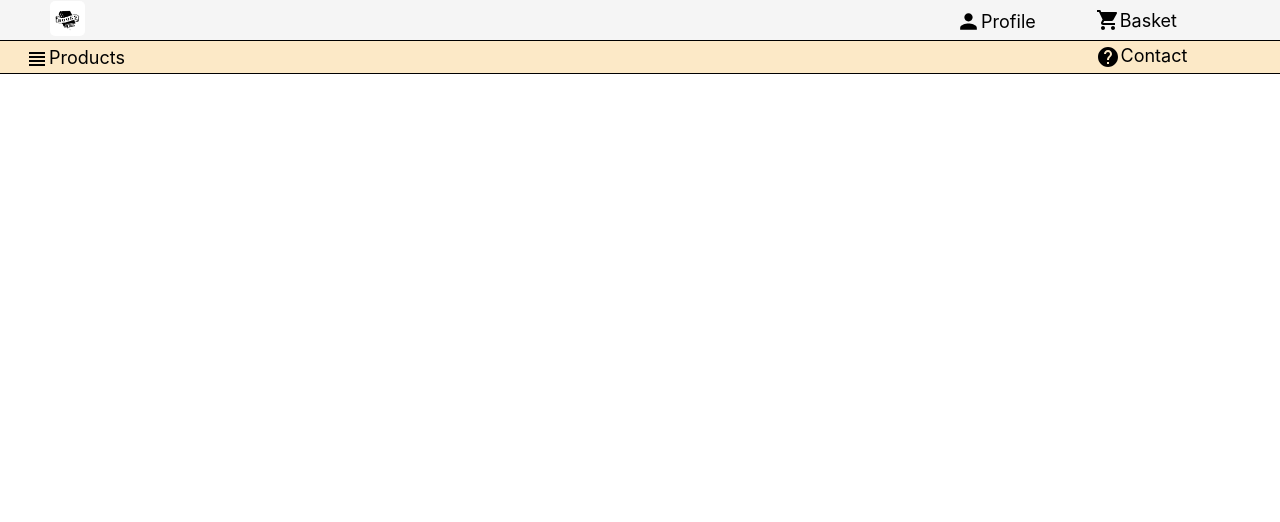
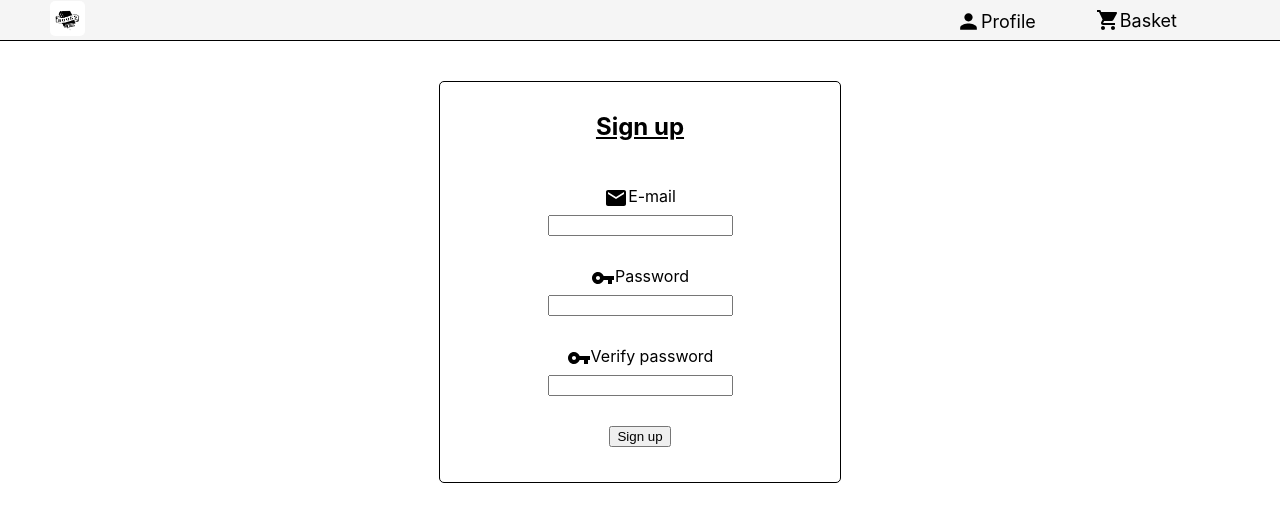
Before and after one commit to DeeaMG/Online-Library-React, a React (Create React App) app: page /sign-up in a window 1280 px wide. Shown: the top 522 px of the page. Built offline with nearby package versions, Linux system fonts and the light colour scheme.

Commit message:
Updated Sign Up method
- Can't add multiple users with same email in db,
- After creating the user, redirects to Log In page.

```diff
--- a/src/App.js
+++ b/src/App.js
@@ -6,7 +6,7 @@ import SignUp from "./LogIn-SignUp/Sign-up";
 import Home from "./Home/Home";
 import CosCumparaturi from "./Cos-Cumparaturi/Cos-Cumparaturi";
 import Contact from "./Contact/Contact";
-import {HashRouter, Route} from "react-router-dom";
+import {BrowserRouter as Router, Route} from "react-router-dom";
 
 
 class App extends Component
@@ -14,7 +14,7 @@ class App extends Component
 	render()
 	{
 		return (
-			<HashRouter>
+			<Router forceRefresh={true}>
 				<div className="app">
 					<NavbarFrst/>
 					<div className={'pages'}>
@@ -25,7 +25,7 @@ class App extends Component
 						<Route path={'/contact'} component={Contact}/>
 					</div>
 				</div>
-			</HashRouter>
+			</Router>
 		);
 	}
 }
--- a/src/LogIn-SignUp/Cont.js
+++ b/src/LogIn-SignUp/Cont.js
@@ -1,5 +1,5 @@
 import React, { Component } from "react";
-import {HashRouter, Route} from "react-router-dom";
+import {BrowserRouter as Router, Route} from "react-router-dom";
 import LogIn from "./Log-In";
 import SignUp from "./Sign-Up";
 
@@ -9,12 +9,12 @@ class Cont extends Component
 	render()
 	{
 		return (
-			<HashRouter>
+			<Router forceRefresh={true}>
 				<div className={'cont'}>
 					<Route path={'/log-in'} component={LogIn}/>
 					<Route path={'/sign-up'} component={SignUp}/>
 				</div>
-			</HashRouter>
+			</Router>
 		);
 	}
 }
--- a/src/LogIn-SignUp/Log-In.js
+++ b/src/LogIn-SignUp/Log-In.js
@@ -2,27 +2,66 @@ import React, { Component } from "react";
 import "./Log-In.scss";
 import EmailIcon from '@material-ui/icons/Email';
 import VpnKeyIcon from '@material-ui/icons/VpnKey';
+import axios from 'axios';
 // import {HashRouter, NavLink, Route} from "react-router-dom";
 
 
 class LogIn extends Component
 {
+	constructor(props)
+	{
+		super(props);
+
+		this.state = {
+			email: '',
+			pass: '',
+		}
+	}
+
+	getEmail = (event) => {
+		this.setState({
+			email: event.target.value
+		  });
+	}
+
+	getPass = (event) => {
+		this.setState({
+			pass: event.target.value
+		  });
+	}
+
+	onSubmit = () => {
+		axios.get('http://localhost:5000/createuser/')
+		  .then(response => {
+			// if (response.data.length > 0) {
+				console.log('GET')
+			  	console.log(response.data)
+			// }
+		  })
+		  .catch((error) => {
+			console.log(error);
+		  })
+	}
+
 	render()
 	{
 		return (
-		<div className="cont">
+			<div className='logare'>
+				<form className="cont" onSubmit={this.onSubmit}>
 					<h2>Log in</h2>
 
 					<div className={'input-box'}>
 						<label><EmailIcon/>E-mail</label>
-				<input type={'email'}/>
+						<input type={'email'} onChange={this.getEmail}/>
 
 						<label><VpnKeyIcon/>Password</label>
-				<input type={'password'}/>
+						<input type={'password'} onChange={this.getPass}/>
 
 						<input type={'submit'} className={'submit'} value={'Log in'}/>
 					</div>
+				</form>
 			</div>
+
 		);
 	}
 }
--- a/src/LogIn-SignUp/Sign-up.js
+++ b/src/LogIn-SignUp/Sign-up.js
@@ -18,22 +18,16 @@ class SignUp extends Component
 		}
 	}
 
-	componentDidMount() {
-		axios.get('http://localhost:5000/createuser/')
-		  .then(response => {
-			if (response.data.length > 0) {
-				console.log('GET')
-			  this.setState({
-				email: response.data.email,
-				pass: response.data.pass,
-				verifyPass: response.data.verifyPass
-			  })
-			  console.log(this.state)
-			}
-		  })
-		  .catch((error) => {
-			console.log(error);
-		  })
+	URLmsg = (cleanURL) => {
+		if(window.location.href.includes("?&emailTaken") || window.location.href.includes("?&err=passNotMatching"))
+		{
+			if(cleanURL) {window.location = '/log-in';}
+		}
+		else
+		{
+			let url = window.location.href + "?&emailTaken";
+			window.location.href = url;
+		}
 	}
 
 	addEmail = (event) => {
@@ -54,6 +48,12 @@ class SignUp extends Component
 		  });
 	}
 
+	postData = ( addData ) => {
+		axios.post('http://localhost:5000/createuser/add', addData)
+		.then(res => console.log(res.data))
+		.catch((error) => {console.log("POST ERROR: ", error);});
+	}
+
 	onSubmit = (event) => {
 		event.preventDefault();
 
@@ -66,22 +66,33 @@ class SignUp extends Component
 
 			console.log(addData);
 
-			axios.post('http://localhost:5000/createuser/add', addData)
-			.then(res => console.log(res.data)).catch((error) => {
-				console.log("Error is: ", error);
-			});
+			axios.get('http://localhost:5000/createuser/').then(response => {
+				console.log(response.data);
+				if (response.data.length)
+				{
+					let foundCount = 0;
 
-			window.location = '/#/log-in'
+					response.data.forEach((_, i) => {
+						if(this.state.email === response.data[i].email) {foundCount += 1};
+					})
+
+					if(foundCount)
+					{
+						this.URLmsg(false);
+					}
+
+					else {this.postData(addData); this.URLmsg(true)};
+				}
+
+				else {this.postData(addData); this.URLmsg(true)};
+			})
+			.catch((error) => {console.log('GET ERROR: ', error);})
 		}
 		else
 		{
-			// window.location.reload();
-			let url = window.location.href;
-			url += "?&err=passwords-didn't-match&email=" + this.state.email;
+			let url = window.location.href + "?&err=passNotMatching";
 			window.location.href = url;
 		}
-
-    	// window.location = '/';
 	}
 
 	render()
--- a/src/Navbar/Navbar-frst.js
+++ b/src/Navbar/Navbar-frst.js
@@ -3,7 +3,7 @@ import "./Navbar-frst.scss";
 import ShoppingCartIcon from '@material-ui/icons/ShoppingCart';
 import PersonIcon from '@material-ui/icons/Person';
 import logo from '../images/logo.gif'
-import {HashRouter, NavLink} from "react-router-dom";
+import {BrowserRouter as Router, NavLink} from "react-router-dom";
 
 
 class NavbarFrst extends Component
@@ -11,7 +11,7 @@ class NavbarFrst extends Component
 	render()
 	{
 		return (
-		<HashRouter>
+		<Router forceRefresh={true}>
 			<div className="navbar">
 				<div className={'navbar-first'}>
 					<div className={'navbar-logo'}><NavLink exact to={'/'}><img src={logo} alt={'Not found'} className={'logo-pic'}/></NavLink></div>
@@ -27,7 +27,7 @@ class NavbarFrst extends Component
 					</div>
 				</div>
 			</div>
-		</HashRouter>
+		</Router>
 		);
 	}
 }
--- a/src/Navbar/Navbar-secnd.js
+++ b/src/Navbar/Navbar-secnd.js
@@ -2,7 +2,7 @@ import React, {Component} from "react";
 import './Navbar-secnd.scss';
 import ViewHeadlineIcon from "@material-ui/icons/ViewHeadline";
 import HelpIcon from "@material-ui/icons/Help";
-import {HashRouter, NavLink} from "react-router-dom";
+import {BrowserRouter as Router, NavLink} from "react-router-dom";
 import Products from "../Products";
 
 
@@ -11,7 +11,7 @@ class NavbarSecnd extends Component
 	render()
 	{
 		return (
-		<HashRouter>
+		<Router forceRefresh={true}>
 			<div className="app">
 				<div className={'navbar-second'}>
 					<div className={'produse'}>
@@ -24,7 +24,7 @@ class NavbarSecnd extends Component
 					<div className={'contact'}><NavLink to={'/contact'}><HelpIcon className={'help-icon'}/>Contact</NavLink></div>
 				</div>
 			</div>
-		</HashRouter>
+		</Router>
 		);
 	}
 }
```
Also changed, not shown: 2 other files (tests, documents, lock files or other folders). Lines whose indentation alone changed are shown as unchanged.
